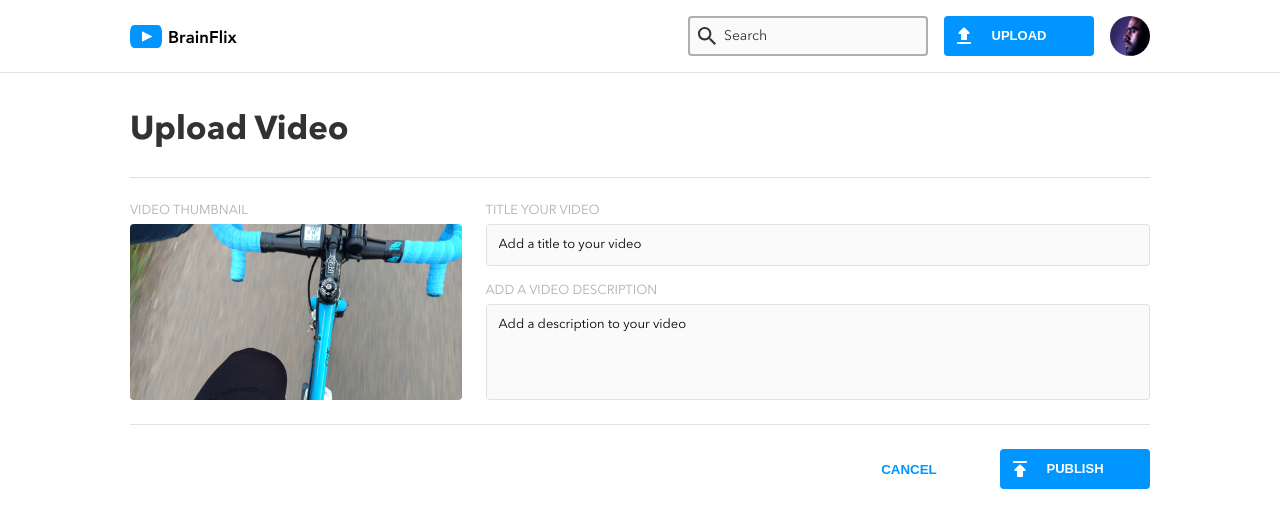
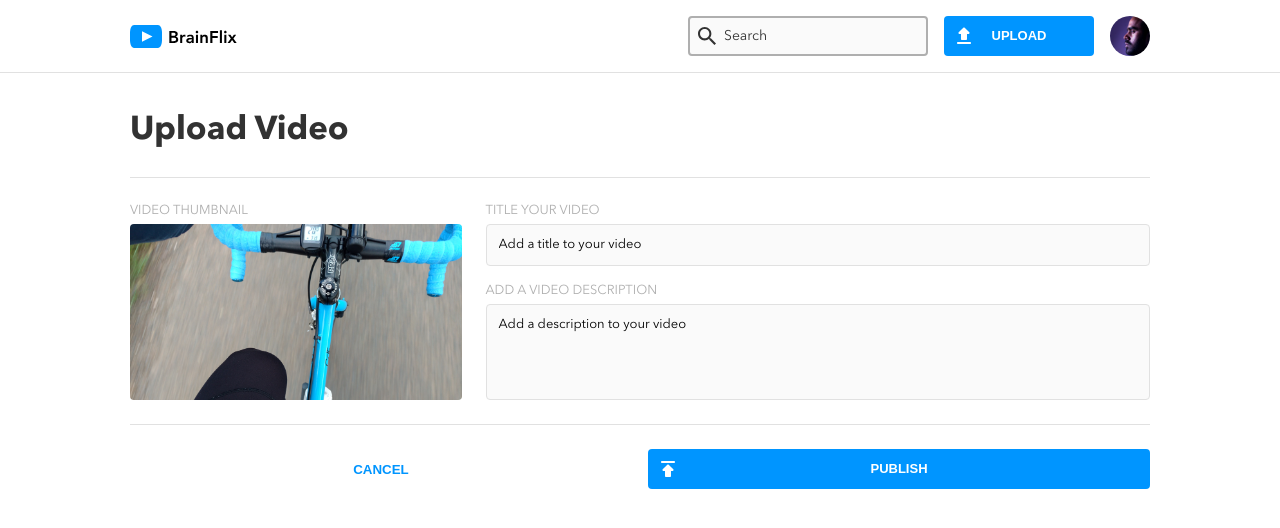
Before and after one commit to akashchauhan96/akash-chauhan-brainflix, a React (Create React App) app: page /upload in a window 1280 px wide. Shown: the top 528 px of the page. Built offline with nearby package versions, Linux system fonts and the light colour scheme.

Commit message:
Add handleSubmit function to capture information from form submission

```diff
--- a/src/components/Upload/Upload.js
+++ b/src/components/Upload/Upload.js
@@ -1,12 +1,30 @@
 import './Upload.scss'
 import videoPreview from '../../assets/images/Upload-video-preview.jpg'
-import { Link } from 'react-router-dom'
 import publishIcon from '../../assets/icons/publish.svg'
+import { useNavigate } from 'react-router-dom'
+import { useState } from 'react'
 
 export default function Upload() {
+
+  const [title, setTitle] = useState("");
+  const [description, setDescription] = useState("");
+
+  const navigate = useNavigate();
+
+  const handleSubmit = (e) => {
+    e.preventDefault();
+    const newVidName = e.target[0].value;
+    const newVidDescription = e.target[1].value;
+  }
+
+  const handleCancel = (e) => {
+    e.preventDefault();
+    navigate('/');
+  }
+
   return (
     <main>
-      <section className='upload'>
+      <form className='upload' onSubmit={handleSubmit}>
         <h1 className='upload__title'>Upload Video</h1>
         <div className='video-main'>
           <figure className='video-main__video-figure'>
@@ -18,8 +36,12 @@ export default function Upload() {
               <label className='video-main__title-label'>Title Your Video</label>
               <input
                 type='text'
-                name='video-title' className='video-main__title-input'
-                placeholder='Add a title to your video'>
+                name='video-title'
+                className='video-main__title-input'
+                placeholder='Add a title to your video'
+                value={title}
+                onChange={(e) => setTitle(e.target.value)}
+              >
               </input>
             </div>
             <div className='video-main__description-box'>
@@ -28,13 +50,14 @@ export default function Upload() {
                 name="video-description"
                 className="video-main__description-input"
                 placeholder="Add a description to your video"
+                value={description}
+                onChange={(e) => setDescription(e.target.value)}
               ></textarea>
             </div>
           </div>
         </div>
         <div className='button-section'>
-          <Link to='/upload/complete' style={{textDecoration: 'none'}}>
-            <button className="button-section__publish">
+          <button className="button-section__publish" type="submit">
             <img
               className="button-section__publish-icon"
               src={publishIcon}
@@ -42,12 +65,9 @@ export default function Upload() {
             />
             <span className="button-section__publish-text">Publish</span>
           </button>
-          </Link>
-          <Link to='/' style={{textDecoration: 'none'}}>
-            <button className='button-section__cancel'>Cancel</button>
-          </Link>
+          <button className='button-section__cancel' onClick={handleCancel}>Cancel</button>
         </div>
-      </section>
+      </form>
     </main>
   )
 }
--- a/src/utils/api-utils.js
+++ b/src/utils/api-utils.js
@@ -1,7 +1,7 @@
 //Deconstruct axious url link
-const mainURL = 'https://project-2-api.herokuapp.com/'
+// const mainURL = 'https://project-2-api.herokuapp.com/'
 const videosEndpoint = 'videos/'
-const apiKey = '?api_key=cd79fcde-0845-4d56-ab55-a675677dca40'
+// const apiKey = '?api_key=cd79fcde-0845-4d56-ab55-a675677dca40'
 
-export const getVideosArray = () => mainURL + videosEndpoint + apiKey;
-export const getVideoDetailsById = (id) => mainURL + videosEndpoint + id + apiKey;
+export const getVideosArray = () => videosEndpoint;
+export const getVideoDetailsById = (id) => videosEndpoint + id;
```
Lines whose indentation alone changed are shown as unchanged.
